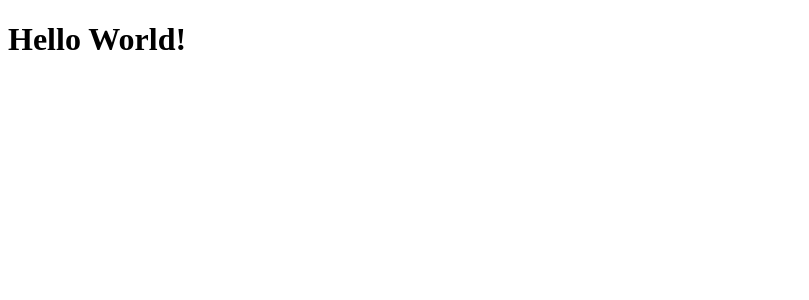
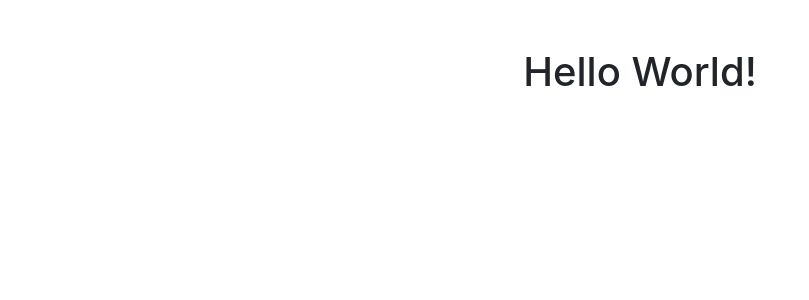
Before and after one commit to riccardobellini/recipecatalog-frontend-angular, an Angular app: page / in a window 1280 px wide. Shown: the top 300 px of the page, without its empty margins (0-809 px from the left). Built offline with nearby package versions, Linux system fonts and the light colour scheme.

Commit message:
Add Bootstrap to the dependencies, first working template with Bootstrap's CSS

```diff
--- a/package.json
+++ b/package.json
@@ -21,6 +21,7 @@
     "@angular/platform-browser": "^2.3.1",
     "@angular/platform-browser-dynamic": "^2.3.1",
     "@angular/router": "^3.3.1",
+    "bootstrap": "^4.0.0-alpha.4",
     "core-js": "^2.4.1",
     "rxjs": "^5.0.1",
     "ts-helpers": "^1.1.1",
--- a/src/app/app.component.html
+++ b/src/app/app.component.html
@@ -1,3 +1,9 @@
-<h1>
-  {{title}}
-</h1>
+<div class="container">
+
+  <div class="first-template">
+    <h1>
+      {{title}}
+    </h1>
+  </div>
+
+</div>
--- a/src/app/app.component.scss
+++ b/src/app/app.component.scss
@@ -0,0 +1,4 @@
+.first-template {
+  padding: 3rem 1.5rem;
+  text-align: center;
+}
--- a/src/styles.scss
+++ b/src/styles.scss
@@ -1 +1,3 @@
 /* You can add global styles to this file, and also import other style files */
+
+@import "../node_modules/bootstrap/scss/bootstrap.scss";
```
